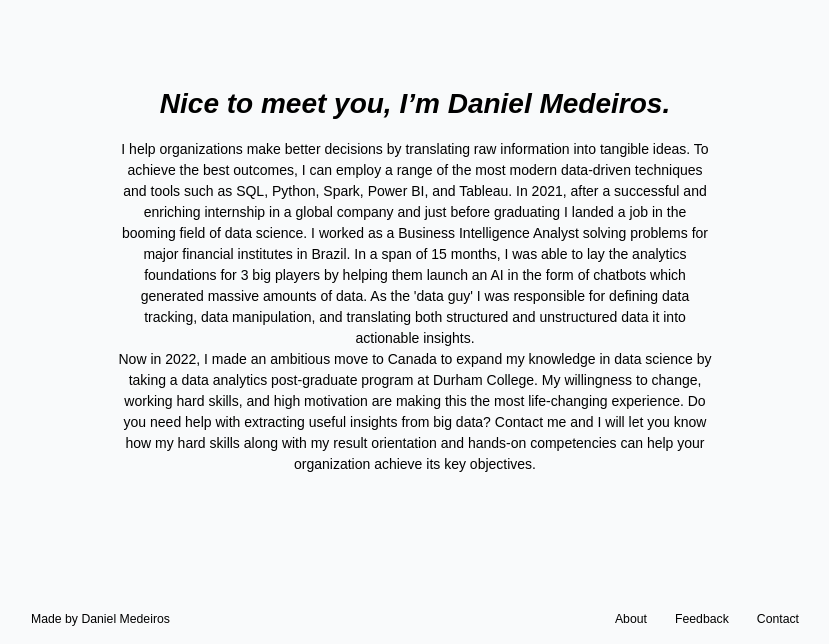
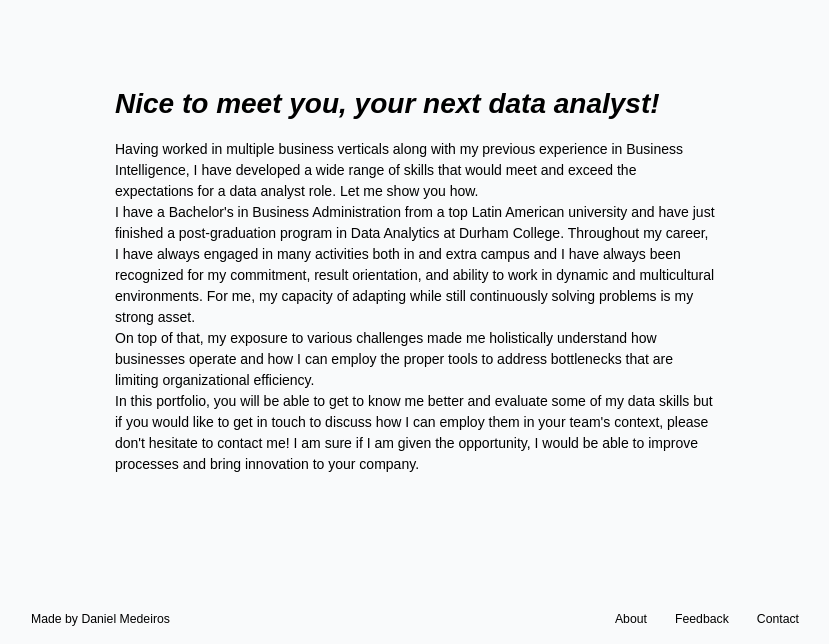
Before and after one commit to dasmedeiros/web-development, a Flask app: page / in a window 1280 px wide. Shown: the part 879-1523 px from the top of the page, without its empty margins (225-1054 px from the left). Run offline with Flask 2, Linux system fonts and the light colour scheme.

Commit message:
Updating some content

```diff
--- a/static/css/styles.css
+++ b/static/css/styles.css
@@ -241,8 +241,6 @@ body {
     flex-flow: row wrap;
     align-items: flex-start;
     align-content: flex-start;
-    text-align: center;
-    gap: 2rem;
     padding: 5rem;
 }
 
@@ -333,7 +331,6 @@ body {
 }
 
 .about p {
-    text-indent: 1rem;
     margin: 0;
 }
 .profile_pic {
--- a/templates/home.html
+++ b/templates/home.html
@@ -43,11 +43,18 @@
     <section class="about_me">
         <div class="intro">
             <p class="intro_text">
-                <i class="intro_title">Nice to meet you, I’m Daniel Medeiros.</i><br>
-                I help organizations make better decisions by translating raw information into tangible ideas. To achieve the best outcomes, I can employ a range of the most modern data-driven techniques and tools such as SQL, Python, Spark, Power BI, and Tableau.
-                In 2021, after a successful and enriching internship in a global company and just before graduating I landed a job in the booming field of data science. I worked as a Business Intelligence Analyst solving problems for major financial institutes in Brazil. In a span of 15 months, I was able to lay the analytics foundations for 3 big players by helping them launch an AI in the form of chatbots which generated massive amounts of data. As the 'data guy' I was responsible for defining data tracking, data manipulation, and translating both structured and unstructured data it into actionable insights.
-                <br>Now in 2022, I made an ambitious move to Canada to expand my knowledge in data science by taking a data analytics post-graduate program at Durham College. My willingness to change, working hard skills, and high motivation are making this the most life-changing experience.
-                Do you need help with extracting useful insights from big data? Contact me and I will let you know how my hard skills along with my result orientation and hands-on competencies can help your organization achieve its key objectives.
+                <i class="intro_title">Nice to meet you, your next data analyst!</i><br>
+                <p>
+                    Having worked in multiple business verticals along with my previous experience in Business Intelligence, I have developed a wide range of skills that would meet and exceed the expectations for a data analyst role. Let me show you how.
+                </p>
+                <p>
+                    I have a Bachelor's in Business Administration from a top Latin American university and have just finished a post-graduation program in Data Analytics at Durham College. Throughout my career, I have always engaged in many activities both in and extra campus and I have always been recognized for my commitment, result orientation, and ability to work in dynamic and multicultural environments. For me, my capacity of adapting while still continuously solving problems is my strong asset.</p>
+                <p>
+                    On top of that, my exposure to various challenges made me holistically understand how businesses operate and how I can employ the proper tools to address bottlenecks that are limiting organizational efficiency.
+                </p>
+                <p>
+                    In this portfolio, you will be able to get to know me better and evaluate some of my data skills but if you would like to get in touch to discuss how I can employ them in your team's context, please don't hesitate to contact me! I am sure if I am given the opportunity, I would be able to improve processes and bring innovation to your company.
+                </p>
             </p>
         </div>
     </section>
```
